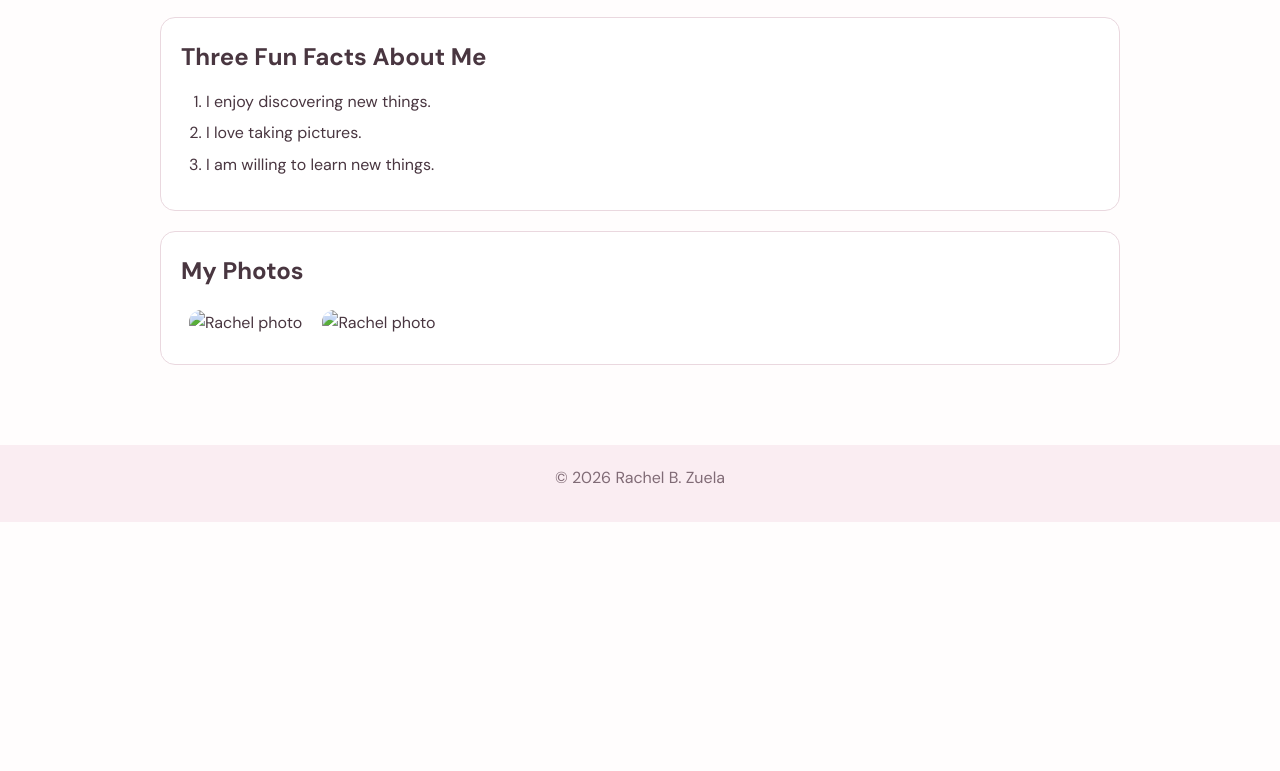
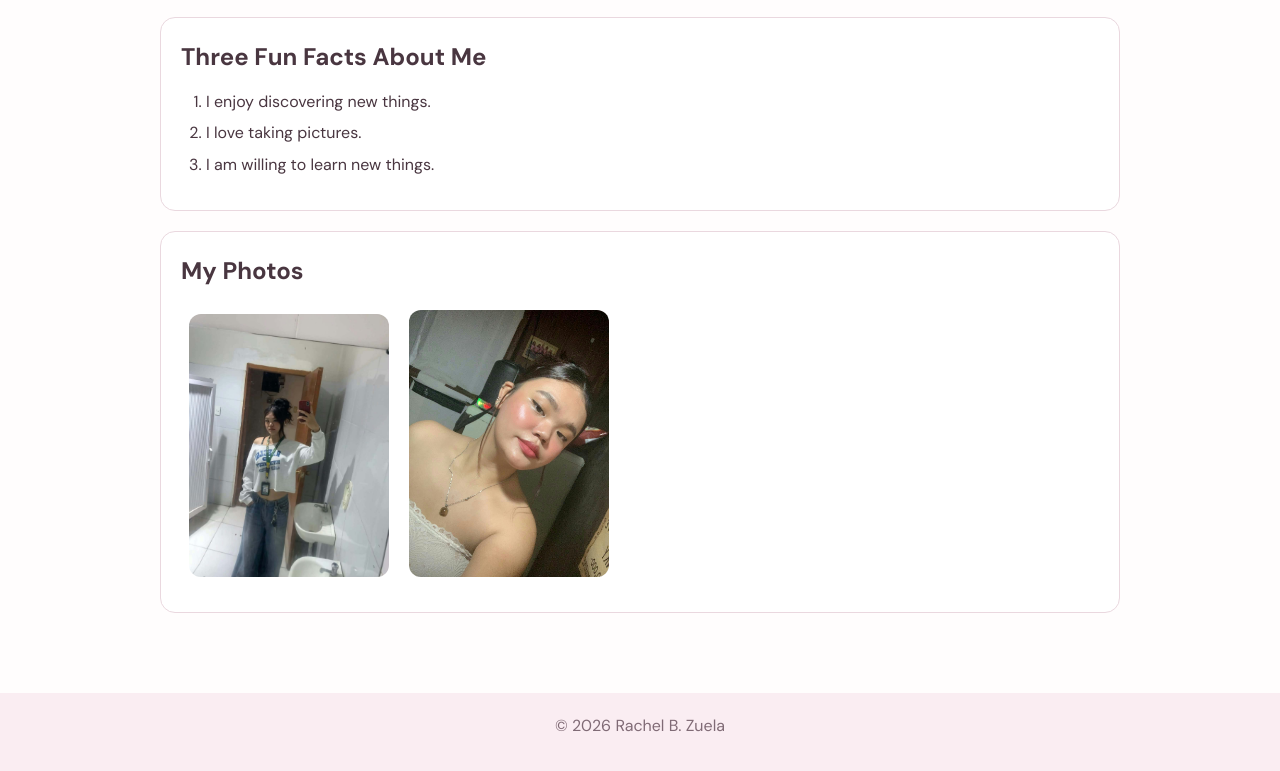
Before and after one commit to rzuela-hue/Chi1.portfolio, a plain HTML site: page about.html in a window 1280 px wide. Shown: the part 1682-2453 px from the top of the page. Before the commit the page ends 2204 px from the top, so only its background shows below. Drawn offline with Linux system fonts and the light colour scheme.

Commit message:
about.html

```diff
--- a/about.html
+++ b/about.html
@@ -77,8 +77,8 @@
 
     <section class="card">
         <h2>My Photos</h2>
-        <img src="2250.jpg" alt="Rachel photo" width="200">
-        <img src="2461.jpeg" alt="Rachel photo" width="200">
+        <img src="Messenger_creation_DA52D139-0C91-44CE-8851-4E17E7CFC6A1.jpeg" alt="Rachel photo" width="200">
+        <img src="Messenger_creation_C357BBE8-E719-4C63-8663-C0421535CC79.jpeg " alt="Rachel photo" width="200">
     </section>
 </main>
 
```
